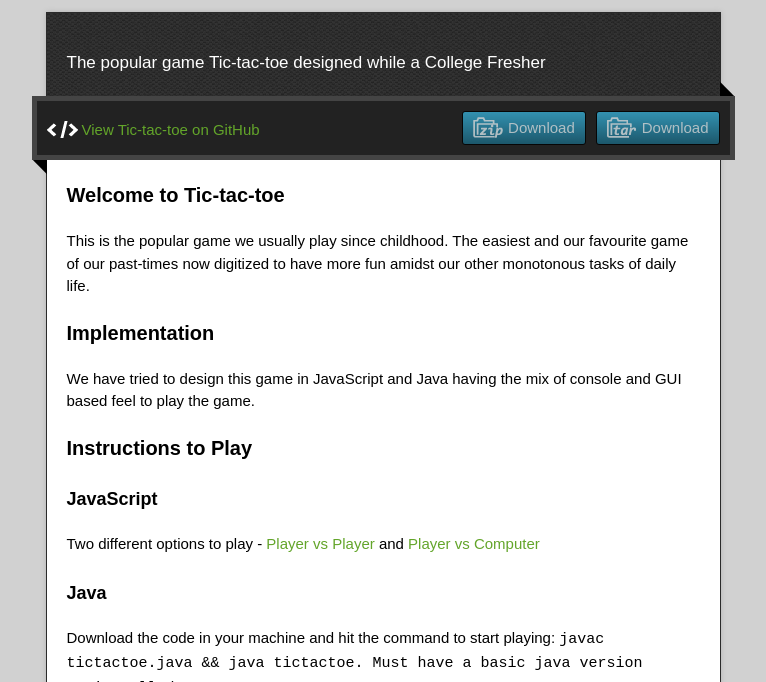
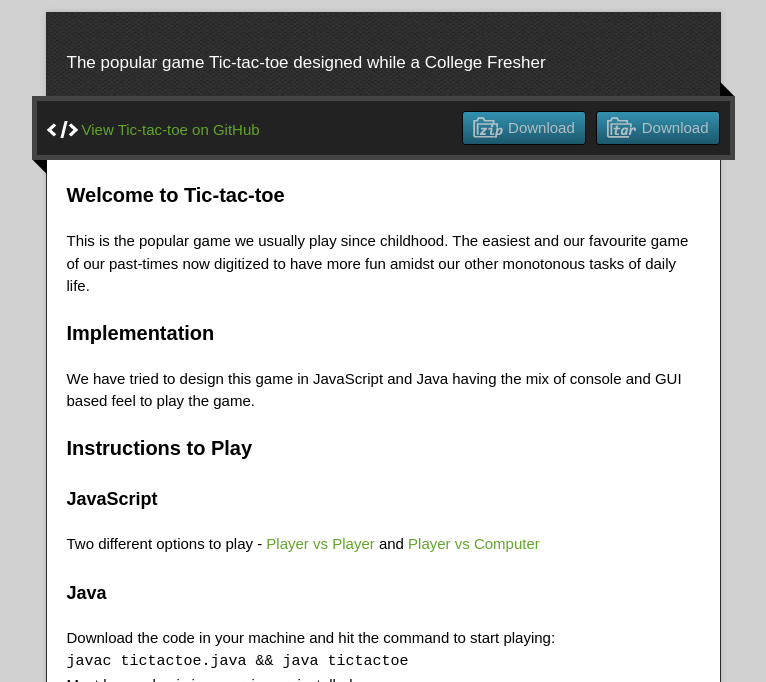
Before and after one commit to abhisheksarkar30/tic-tac-toe, a plain HTML site: page index.html in a window 1280 px wide. Shown: the part 118-800 px from the top of the page, without its empty margins (257-1023 px from the left). Drawn offline with nearby package versions, Linux system fonts and the light colour scheme.

Commit message:
Update index.html

```diff
--- a/index.html
+++ b/index.html
@@ -47,7 +47,8 @@
 <h4>JavaScript</h4>
 <p>Two different options to play - <a href="player-player.html">Player vs Player</a> and <a href="player-computer.html">Player vs Computer</a></p>
 <h4>Java</h4>
-<p>Download the code in your machine and hit the command to start playing: <code>javac tictactoe.java && java tictactoe<code>. Must have a basic java version preinstalled.</p>
+<p>Download the code in your machine and hit the command to start playing: <br><code>javac tictactoe.java && java tictactoe</code><br>
+  Must have a basic java version preinstalled.</p>
 <h3>
 <a id="authors-and-contributors" class="anchor" href="#authors-and-contributors" aria-hidden="true"><span aria-hidden="true" class="octicon octicon-link"></span></a>Authors and Contributors</h3>
 <p>My fellow team-mates for this project of game design - <a href="https://github.com/deboGunner">@deboGunner</a> and <a href="https://github.com/sshahir">@sshahir</a></p>
```
